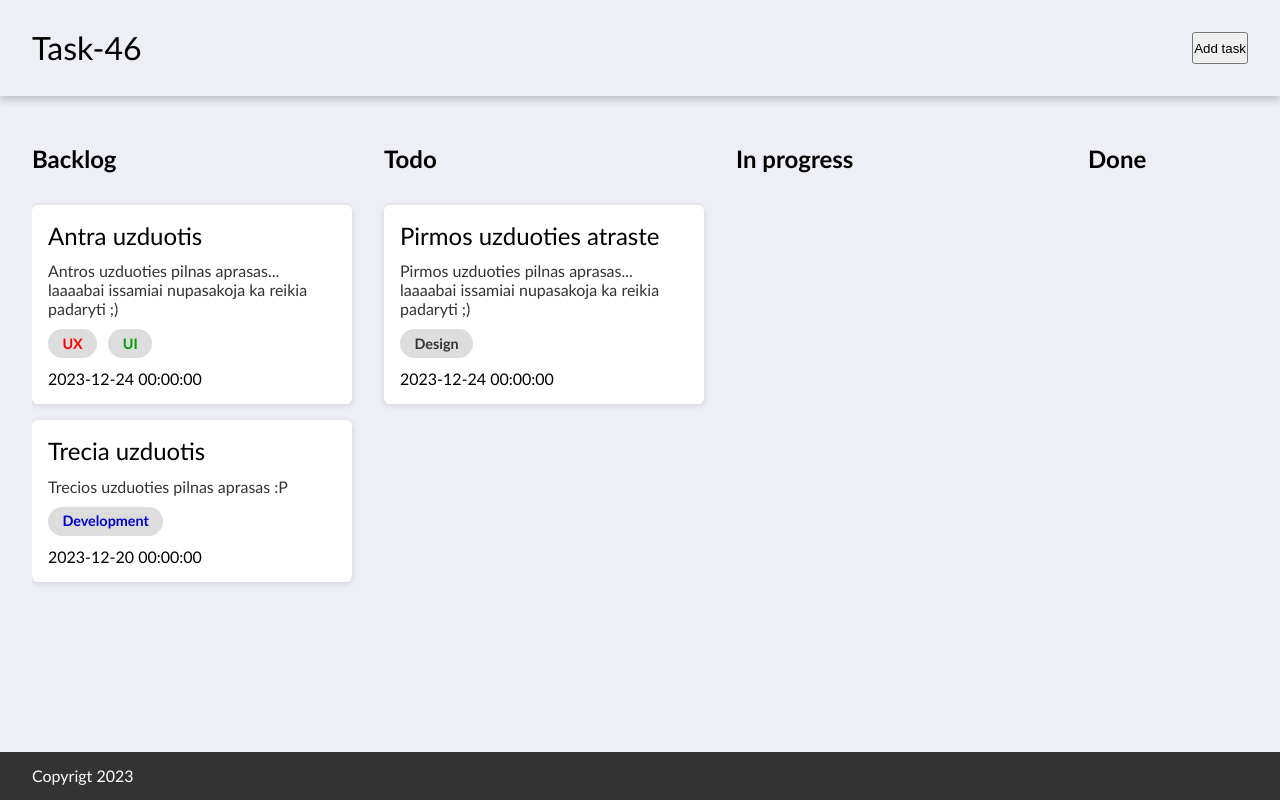
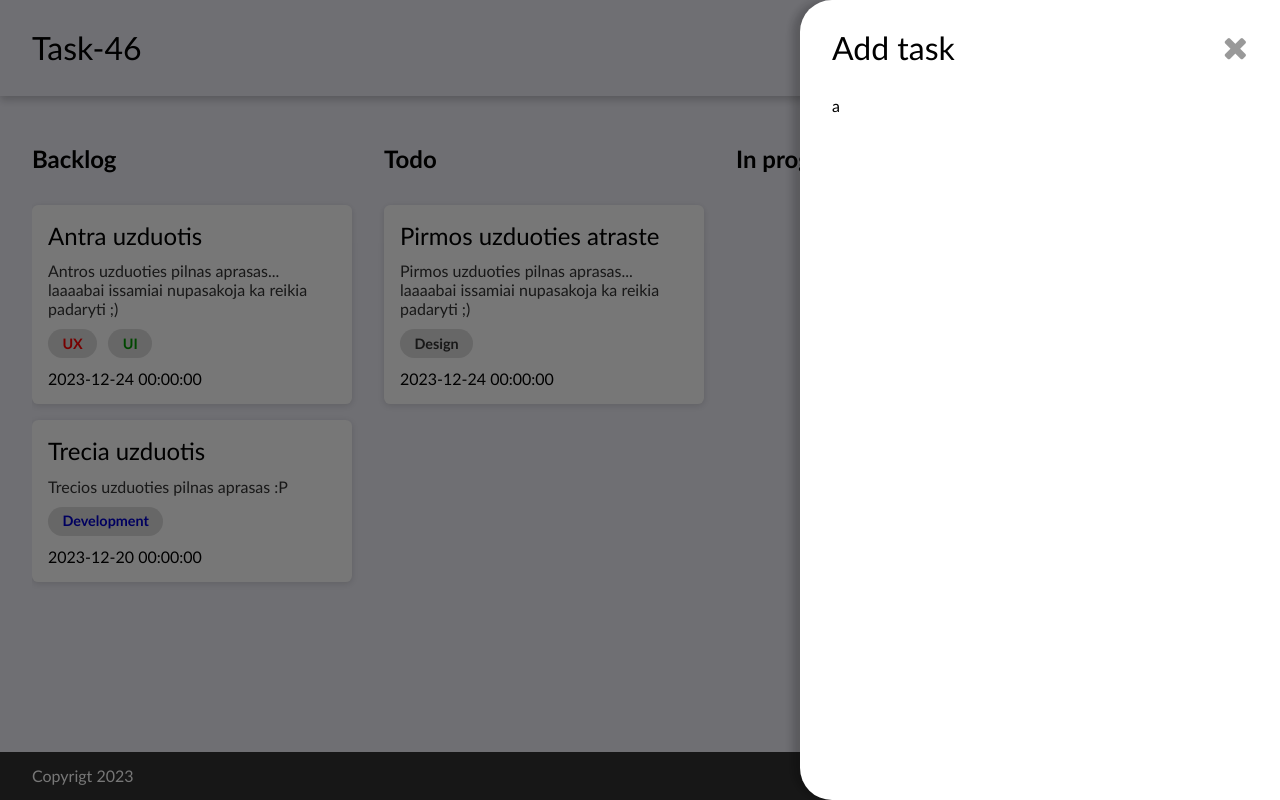
Before and after one commit to AntiusDragon/task-management, a website with bundled scripts: page index.html in a window 1280 px wide. Both pictures are taken after a click on the button "Add task". Built offline with nearby package versions, Linux system fonts and the light colour scheme.

Commit message:
Aside ads it's events

```diff
--- /dev/null
+++ b/CSS/aside.css
@@ -0,0 +1,58 @@
+.aside {
+    display: none;
+    position: fixed;
+    inset: 0;
+    z-index: 1;
+}
+.aside.show {
+    display: block;
+}
+.aside .aside-bg {
+    width: 100%;
+    height: 100%;
+    background-color: #0008;
+}
+.aside .aside-container {
+    display: flex;
+    flex-direction: column;
+    gap: 2rem;
+    width: 100%;
+    height: 100%;
+    max-width: 30rem;
+    background-color: #fff;
+    position: absolute;
+    top: 0;
+    right: 0;
+    padding: 2rem;
+    border-radius: 2rem 0 0 2rem;
+    box-shadow: -0.5rem 0 0.5rem #0003;
+}
+
+.aside .aside-header {
+    display: flex;
+    justify-content: space-between;
+    align-items: center;
+}
+.aside .aside-title {
+    font-size: 2rem;
+    line-height: 1em;
+    font-weight: normal;
+}
+.aside .fa-times {
+    background-color: transparent;
+    border: none;
+    font-size: 2rem;
+    color: #999;
+    cursor: pointer;
+}
+.aside .fa-times:hover {
+    color: #333;
+}
+.aside .fa-content {
+}
+
+@media (max-width: 30rem) {
+    .aside-container {
+        border-radius: 0;
+    }
+}
--- a/CSS/list.css
+++ b/CSS/list.css
@@ -1,8 +1,9 @@
 body,
 body * {
-   box-sizing: border-box; /*width skaicija ne vidu, o isore*/
   margin: 0; /*visi elementai neatsistumdineja*/
   padding: 0; /*kad nebutu storas*/
+  vertical-align: top;
+  box-sizing: border-box; /*width skaicija ne vidu, o isore*/
  }
 
  body {
@@ -18,38 +19,40 @@ body * {
      top: 0;
      left: 0;
      right: 0;
-    background-color: yellow;
+     background-color: #fff;
      z-index: 1;
  }
-.main-header > .logo{
+ .main-header > .logo {
  }
-.main-header > .btn{
+ .main-header > .btn {
  }
+
  .main-content {
      padding: 80px;
  }
+
  .article-list {
      display: flex;
      flex-direction: column;
      gap: 80px;
-    border:  1px solid red;
+     border: 1px solid red;
  }
  article {
      display: flex;
      flex-direction: column;
      gap: 20px;
-   border:  1px solid yellow;
+     border: 1px solid yellow;
  }
  article > header {
-    border:  1px solid #eee;
+     background-color: #eee;
      padding: 10px;
-   font-size: 20px;
+     font-size: 30px;
      position: sticky;
-   top: 60px;
+     top: 59px;
  }
  article > div {
      padding: 10px;
-   font-size: 30px;
+     font-size: 20px;
  }
  article > footer {
      padding: 10px;
--- a/CSS/main.css
+++ b/CSS/main.css
@@ -1,12 +1,14 @@
 body,
 body * {
-   box-sizing: border-box; /*width skaicija ne vidu, o isore*/
-   margin: 0; /*visi elementai neatsistumdineja*/
-   padding: 0; /*kad nebutu storas*/
+    margin: 0;
+    padding: 0;
+    vertical-align: top;
+    box-sizing: border-box;
 }
 
 body {
-    font-family: 'Gill Sans', 'Gill Sans MT', Calibri, 'Trebuchet MS', sans-serif;
+    font-family: 'Gill Sans', 'Gill Sans MT', Calibri, 'Trebuchet MS',
+        sans-serif;
     background-color: #eeeef7;
 }
 
@@ -14,7 +16,7 @@ body * {
     display: flex;
     flex-direction: column;
     align-items: center;
-   gap: 40px;
+    gap: 20px;
     min-height: calc(100vh - 9rem);
     padding: 3rem 2rem 0 2rem;
 }
@@ -24,11 +26,11 @@ body * {
     align-items: center;
     width: 100%;
 }
-
- .about > div{
+.about > div {
     width: 800px;
     font-size: 30px;
 }
+
 .main-footer {
     background-color: #333;
     color: #fff;
@@ -38,28 +40,22 @@ body * {
 }
 
 @media (max-width: 900px) {
-   .about > div{
+    .about > div {
         width: 600px;
         font-size: 25px;
     }
 }
 
 @media (max-width: 700px) {
-   .about > div{
+    .about > div {
         width: 400px;
         font-size: 20px;
     }
 }
+
 @media (max-width: 500px) {
-   .about > div{
+    .about > div {
         width: 100%;
         font-size: 18px;
     }
 }
-
- @media print {
-   .about {
-      display: grid;
-      grid-template-columns: 1fr 1fr;
-   }
- }
--- a/CSS/todo.css
+++ b/CSS/todo.css
@@ -2,11 +2,10 @@
     display: grid;
     width: 100%;
     grid-template-columns: repeat(4, 1fr);
-    gap: 2rem; /*16px*/
+    gap: 2rem;
     min-height: calc(100vh - 12rem);
     overflow-y: auto;
     padding-bottom: 2rem;
-    /* background-color: attr(data-color); */
 }
 
 .todo .column {
@@ -14,6 +13,8 @@
     flex-direction: column;
     gap: 2rem;
     width: 20rem;
+}
+.todo .title {
 }
 .todo .task-list {
     display: flex;
@@ -26,7 +27,6 @@
     gap: 0.7rem;
     padding: 1rem;
     background-color: #fff;
-    /* border: 1px solid #777; */
     border-radius: 0.4rem;
     box-shadow: 0 0.1rem 0.4rem #0002;
     position: relative;
@@ -34,13 +34,14 @@
 
 .task-card .task-actions {
     display: none;
-    gap: 0.5rem;
+    /* display: flex; */
+    gap: 1rem;
     position: absolute;
     top: 0;
     right: 0;
     padding: 1rem 2rem;
     background-color: #fffe;
-    box-shadow: 0 0.1rem 0.4rem #0003;
+    box-shadow: 0 0.2rem 0.4rem #0006;
 }
 .task-card:hover .task-actions {
     display: flex;
@@ -51,13 +52,14 @@
     border-radius: 0.2rem;
     cursor: pointer;
 }
-.task-actions .button.fa-trash {
+.task-actions button.fa-trash {
     color: #f00;
 }
-.task-actions .button.fa-trash:hover {
+.task-actions button.fa-trash:hover {
     background-color: #f00;
     color: #fff;
 }
+
 .task-card .task-title {
     font-size: 1.5rem;
 }
@@ -77,4 +79,5 @@
     border-radius: 1em;
     background-color: #ddd;
 }
-.task-card .task-deadline {}
+.task-card .task-deadline {
+}
--- a/index.html
+++ b/index.html
@@ -15,20 +15,28 @@
     <link rel="stylesheet" href="./CSS/main.css">
     <link rel="stylesheet" href="./CSS/header.css">
     <link rel="stylesheet" href="./CSS/todo.css">
+    <link rel="stylesheet" href="./CSS/aside.css">
     <!-- <link rel="stylesheet" href="./CSS/header-xmas.css"> -->
     <link rel="stylesheet" href="./CSS/font-awesome.min.css">
 </head>
 <body>
     <header class="main-header">
         <div class="logo">Task-46</div>
-        <button class="btn">Add task</button>
+        <button id="add_task" class="btn">Add task</button>
     </header>
 
     <main class="main-content">
         <section id="kanban" data-color="3">TODO</section>
-        <!-- <section class="about">
-            <div>Lorem ipsum dolor sit amet consectetur, adipisicing elit. Dolor soluta tenetur veritatis corporis perspiciatis necessitatibus? Facilis libero tempora saepe totam atque quod, labore alias, placeat fugiat itaque, dolor quas. Fuga illum quas, optio minima aliquid modi id a, veniam sit placeat sapiente, cumque debitis facere ex quo. Autem nisi ex iste, quisquam repudiandae, itaque quaerat, architecto tempore sunt fugiat quia tempora et non. Excepturi dignissimos, blanditiis culpa cum asperiores doloribus eaque aspernatur non perferendis est fugiat possimus impedit ullam velit eligendi, maiores animi temporibus? Ducimus repudiandae, corporis placeat unde totam quis et incidunt eligendi corrupti atque sint quos. Beatae modi dicta neque, iure tempore esse ex libero sed consequatur dolorem, doloribus dignissimos, saepe pariatur deleniti odit! Blanditiis similique asperiores laudantium nostrum dicta accusamus nisi ducimus quos nesciunt labore rem, dolor reiciendis libero minus molestiae nulla omnis ad suscipit cum, impedit dolores. Doloremque a sint ratione totam? Magnam error dolorem, nostrum veritatis molestiae delectus maxime illum magni, temporibus vel repudiandae libero ex numquam sunt maiores accusantium. Doloremque architecto deleniti, iusto ipsum cumque omnis laboriosam odio enim sequi velit dolor ut ea sed, natus dolores voluptatibus, voluptas fugiat libero assumenda! Quidem dolores facilis repellat eum provident sunt at. Veritatis sunt quisquam nisi.</div>
-        </section> -->
+        <aside id="aside" class="aside">
+            <div class="aside-bg"></div>
+            <div class="aside-container">
+                <header class="aside-header">
+                    <h2 class="aside-title">Add task</h2>
+                    <button type="button" class="fa fa-times"></button>
+                </header>
+                <div class="aside-content">a</div>
+            </div>
+        </aside>
     </main>
     <footer class="main-footer">
         Copyrigt 2023
--- a/js/Todo.js
+++ b/js/Todo.js
@@ -45,19 +45,14 @@ export class Todo {
         this.columnsDOM = this.DOM.querySelectorAll('.task-list');
     }
 
-    addTask(task) {
-        this.tasks.push({
-            ...task,
-            isDeleted: false,
-        });
-        const taskID = ++this.lastUsedtaskId;
+    taskCardHTML(taskID, task) {
         let tagsHTML = '';
 
         for (const tag of task.tags) {
             tagsHTML += `<div class="tag" style="color: ${tag.color};">${tag.text}</div>`;
         }
 
-        const HTML = `
+        return `
             <li id="task_${taskID}" class="task-card">
                 <div class="task-actions">
                     <button class="fa fa-trash"></button>
@@ -67,9 +62,16 @@ export class Todo {
                 <div class="task-tags">${tagsHTML}</div>
                 <div class="task-deadline">${task.deadline}</div>
             </li>`;
+    }
 
+    addTask(task) {
+        this.tasks.push({
+            ...task,
+            isDeleted: false,
+        });
+        const taskID = ++this.lastUsedtaskId;
         // this.columnsDOM[task.columnIndex].innerHTML += HTML;
-        this.columnsDOM[task.columnIndex].insertAdjacentHTML('beforeend', HTML);
+        this.columnsDOM[task.columnIndex].insertAdjacentHTML('beforeend', this.taskCardHTML(taskID, task));
 
         const taskDOM = document.getElementById(`task_${taskID}`);
         const deleteButtonDOM = taskDOM.querySelector('.fa-trash');
--- a/js/main.js
+++ b/js/main.js
@@ -2,9 +2,36 @@ import { Todo } from "./Todo.js";
 
 const kanban = new Todo('#kanban', ['Backlog', 'Todo', 'In progress', 'Done']);
 
-// const kanban = new Todo(5, ['backlog', 'Todo', 'In Proigress', 'Done']);
+const addTaskBtnDOM = document.getElementById('add_task');
+const asideDOM = document.getElementById('aside');
+const asideBackgroundDOM = asideDOM.querySelector('.aside-bg');
+const asideClodeBtnDOM = asideDOM.querySelector('.aside-header button');
 
-// console.log(kanban);
+
+if (addTaskBtnDOM && asideDOM) {
+    addTaskBtnDOM.addEventListener('click', () => {
+        asideDOM.classList.add('show');
+    })
+
+    asideBackgroundDOM.addEventListener('click', () => {
+        asideDOM.classList.remove('show');
+    })
+
+    asideClodeBtnDOM.addEventListener('click', () => {
+        asideDOM.classList.remove('show');
+    })
+
+    window.addEventListener('keyup', (event) => {
+        if (event.key === 'Escape+') {
+            asideDOM.classList.remove('show');
+        }
+    })
+    window.addEventListener('keyup', (event) => {
+        if (event.key === '+') {
+            asideDOM.classList.add('show');
+        }
+    })
+}
 
 kanban.addTask({
     columnIndex: 1,
```
Lines whose indentation alone changed are shown as unchanged.
